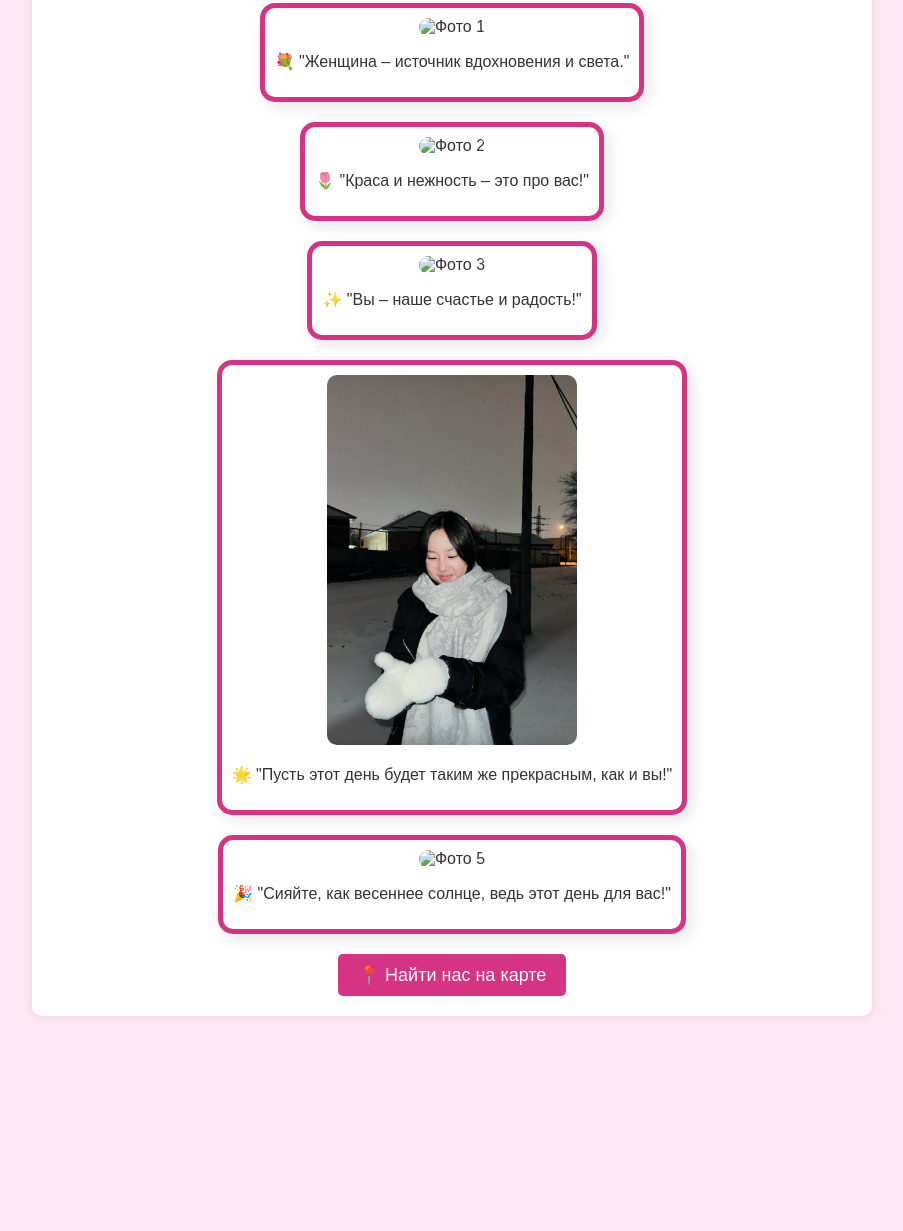
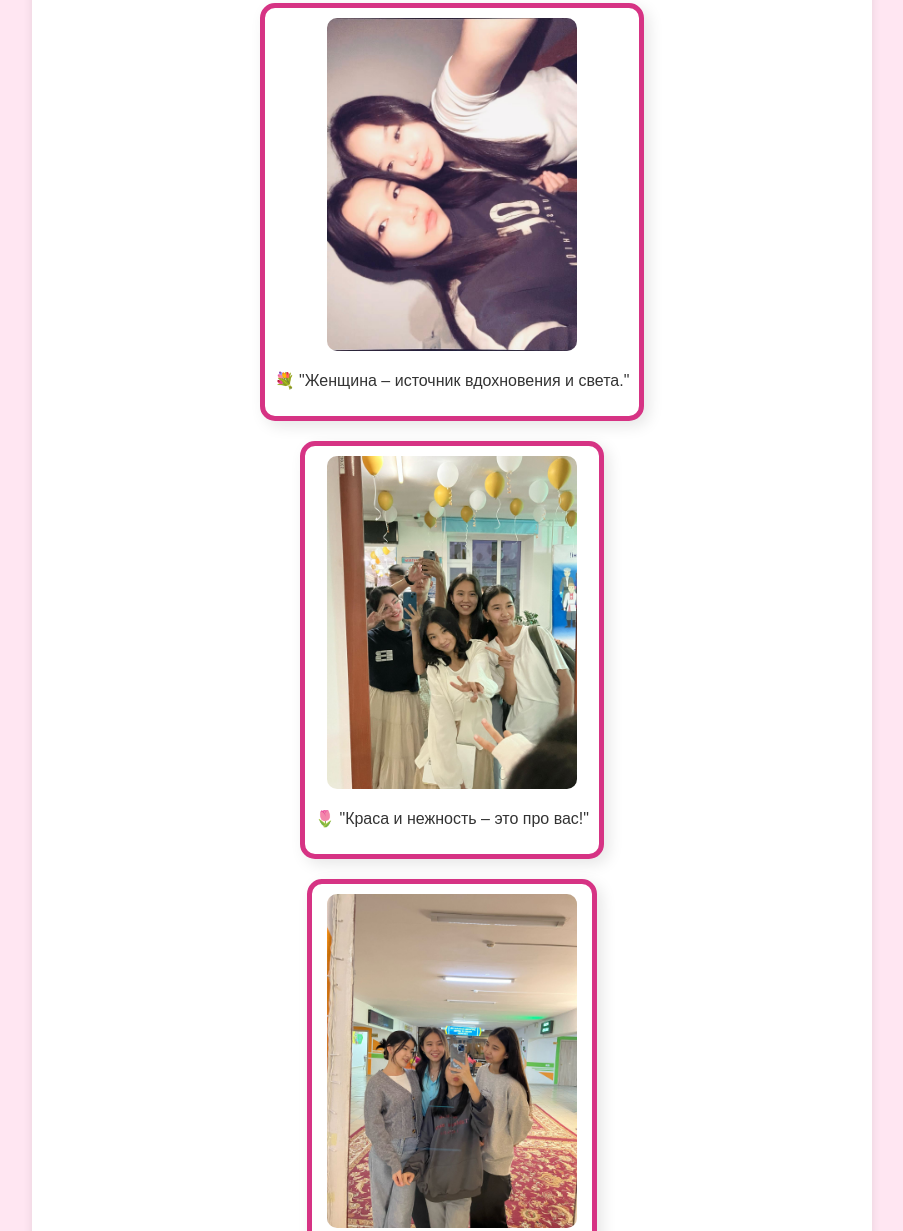
Before and after one commit to dinara-collab/invite-10a, a plain HTML site: page index.html in a window 1280 px wide. Shown: the part 624-1855 px from the top of the page, without its empty margins (188-1091 px from the left). Before the commit the page ends 1668 px from the top, so only its background shows below. Drawn offline with Linux system fonts and the light colour scheme.

Commit message:
Update index.html

```diff
--- a/index.html
+++ b/index.html
@@ -76,23 +76,23 @@
         <div class="photo-gallery">
             <h2>Фотогалерея</h2>
             <div class="photo-item">
-                <img src="photo1.jpg" alt="Фото 1">
+                <img src="WhatsApp Image 2025-03-07 at 19.31.22.jpeg" alt="Фото 1">
                 <p>💐 "Женщина – источник вдохновения и света."</p>
             </div>
             <div class="photo-item">
-                <img src="photo2.jpg" alt="Фото 2">
+                <img src="WhatsApp Image 2025-03-07 at 19.31.23.jpeg" alt="Фото 2">
                 <p>🌷 "Краса и нежность – это про вас!"</p>
             </div>
             <div class="photo-item">
-                <img src="photo3.jpg" alt="Фото 3">
+                <img src="WhatsApp Image 2025-03-07 at 19.31.23 (1).jpeg" alt="Фото 3">
                 <p>✨ "Вы – наше счастье и радость!"</p>
             </div>
             <div class="photo-item">
                 <img src="WhatsApp Image 2025-03-07 at 20.46.39.jpeg" alt="Фото 4">
-                <p>🌟 "Пусть этот день будет таким же прекрасным, как и вы!"</p>
+                <p>🌟 "Пусть этот день будет таким же прекрасным, как и ты!"</p>
             </div>
             <div class="photo-item">
-                <img src="photo5.jpg" alt="Фото 5">
+                <img src="WhatsApp Image 2025-03-07 at 19.33.20.jpeg" alt="Фото 5">
                 <p>🎉 "Сияйте, как весеннее солнце, ведь этот день для вас!"</p>
             </div>
         </div>
```
